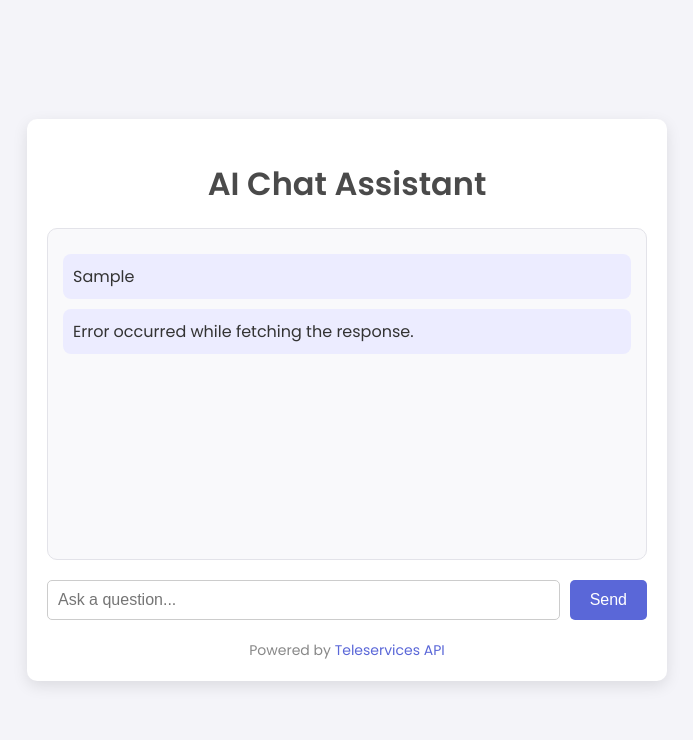
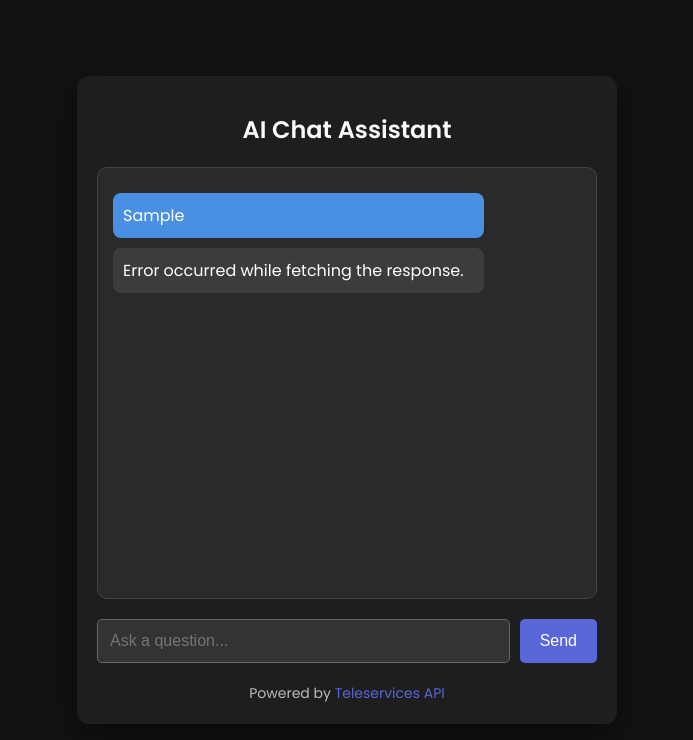
Before and after one commit to Mrking671/All-downloader, a plain HTML site: page templates/index.html in a window 1280 px wide. Both pictures are taken after typing "Sample" into the empty fields and a click on the button "Send". Shown: the whole page, without its empty margins (293-986 px from the left). Drawn offline with Linux system fonts and the light colour scheme; no server answers.

Commit message:
Update index.html

```diff
--- a/templates/index.html
+++ b/templates/index.html
@@ -10,8 +10,8 @@
     <style>
         body {
             font-family: 'Poppins', sans-serif;
-            background-color: #f4f4f9;
-            color: #333;
+            background-color: #121212; /* Dark background */
+            color: #ffffff; /* White text */
             margin: 0;
             padding: 0;
             display: flex;
@@ -21,25 +21,26 @@
         }
 
         .container {
-            background: white;
+            background: #1e1e1e; /* Dark container */
             width: 100%;
-            max-width: 600px;
+            max-width: 500px; /* Responsive width */
             padding: 20px;
-            box-shadow: 0 5px 15px rgba(0, 0, 0, 0.1);
-            border-radius: 10px;
+            border-radius: 12px;
+            box-shadow: 0 10px 30px rgba(0, 0, 0, 0.5);
         }
 
         h1 {
             text-align: center;
-            color: #4a4a4a;
+            color: #f9f9f9;
             margin-bottom: 20px;
+            font-size: 24px; /* Larger font size */
         }
 
         .chat-box {
-            background-color: #f9f9fb;
-            border: 1px solid #e3e3e9;
+            background-color: #2a2a2a; /* Slightly lighter dark background */
+            border: 1px solid #444; /* Border color */
             border-radius: 10px;
-            height: 300px;
+            height: 400px; /* Increased height */
             padding: 15px;
             overflow-y: auto;
             margin-bottom: 20px;
@@ -48,12 +49,21 @@
         .chat-box p {
             margin: 10px 0;
             padding: 10px;
-            background-color: #ececff;
             border-radius: 8px;
+            max-width: 75%; /* Limit message width */
+            word-wrap: break-word; /* Allow word wrapping */
         }
 
         .user-message {
-            background-color: #def3f6;
+            background-color: #4a90e2; /* User message color */
+            color: #ffffff; /* User text color */
+            align-self: flex-end; /* Align user message to the right */
+        }
+
+        .ai-message {
+            background-color: #3c3c3c; /* AI message color */
+            color: #ffffff; /* AI text color */
+            align-self: flex-start; /* Align AI message to the left */
         }
 
         .input-group {
@@ -63,15 +73,17 @@
 
         input[type="text"] {
             width: 100%;
-            padding: 10px;
-            border: 1px solid #ccc;
+            padding: 12px;
+            border: 1px solid #666; /* Input border */
             border-radius: 5px;
             font-size: 16px;
+            background-color: #333; /* Dark input background */
+            color: #ffffff; /* Input text color */
         }
 
         button {
-            padding: 10px 20px;
-            background-color: #5a67d8;
+            padding: 12px 20px;
+            background-color: #5a67d8; /* Button color */
             color: white;
             border: none;
             border-radius: 5px;
@@ -82,23 +94,23 @@
         }
 
         button:hover {
-            background-color: #434cdb;
+            background-color: #434cdb; /* Button hover color */
         }
 
         .footer {
             text-align: center;
             margin-top: 20px;
-            color: #888;
+            color: #bbb; /* Footer text color */
             font-size: 14px;
         }
 
         .footer a {
-            color: #5a67d8;
+            color: #5a67d8; /* Footer link color */
             text-decoration: none;
         }
 
         .footer a:hover {
-            text-decoration: underline;
+            text-decoration: underline; /* Footer link hover effect */
         }
 
         /* Smooth animations for responses */
@@ -142,6 +154,8 @@
             message.textContent = content;
             if (isUser) {
                 message.classList.add('user-message');
+            } else {
+                message.classList.add('ai-message'); // Add AI message class
             }
             chatBox.appendChild(message);
             chatBox.scrollTop = chatBox.scrollHeight; // Scroll to the latest message
@@ -164,6 +178,7 @@
                     // Add API's response to the chatbox
                     addMessage(data.message);
                 } catch (error) {
+                    console.error('Fetch error:', error);
                     addMessage('Error occurred while fetching the response.');
                 }
             }
```
